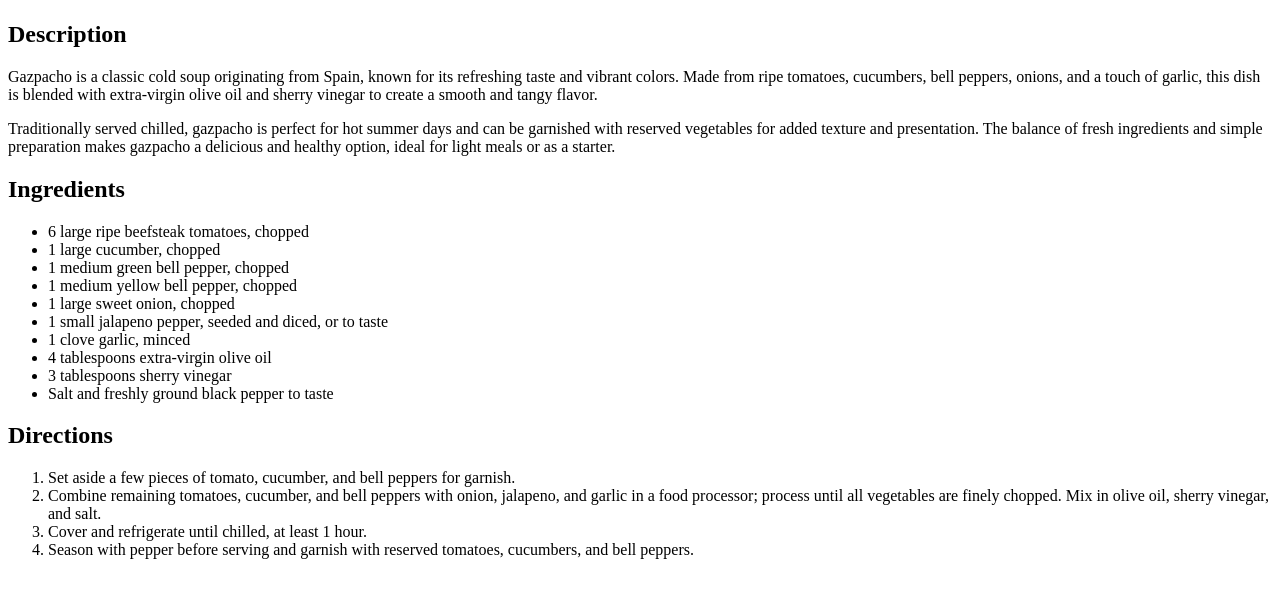
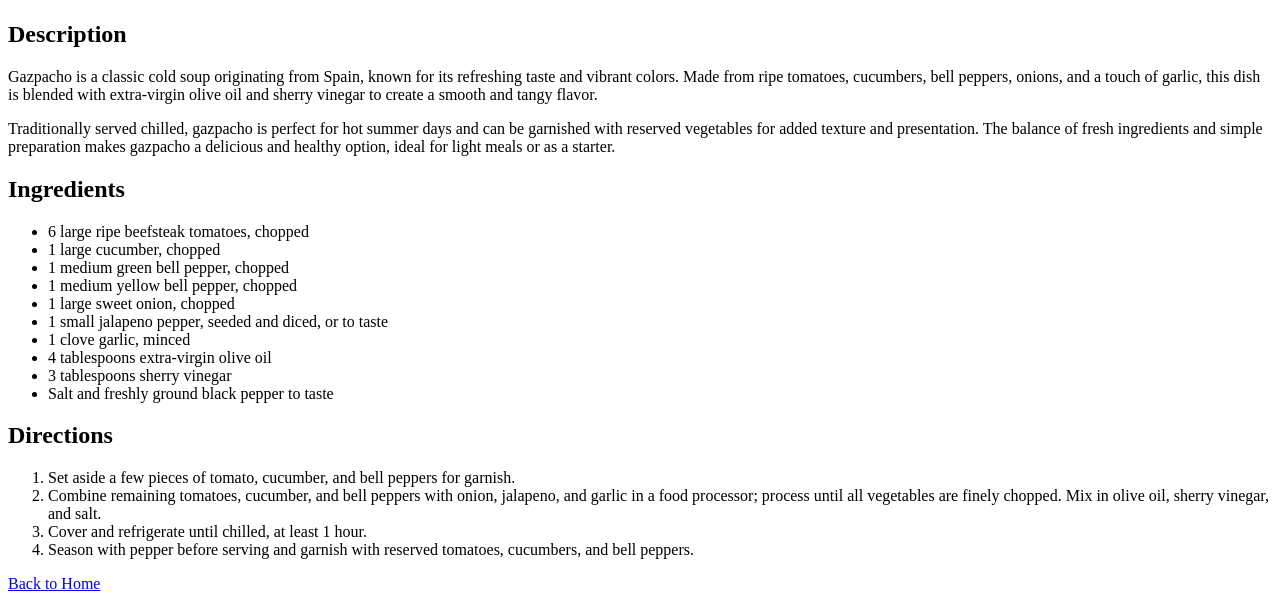
Before and after one commit to iaraflaminio/odin-foundations, a plain HTML site: page recipes/gazpacho.html in a window 1280 px wide. Shown: the part 383-984 px from the top of the page. Before the commit the page ends 958 px from the top, so only its background shows below. Drawn offline with Linux system fonts and the light colour scheme.

Commit message:
adding link to go back to home page in Gazpacho recipe

```diff
--- a/recipes/gazpacho.html
+++ b/recipes/gazpacho.html
@@ -39,5 +39,8 @@
         <li>Cover and refrigerate until chilled, at least 1 hour.</li>
         <li>Season with pepper before serving and garnish with reserved tomatoes, cucumbers, and bell peppers.</li>
     </ol>
+    <div>
+        <a href="../index.html">Back to Home</a>
+    </div>
 </body>
 </html>
```
